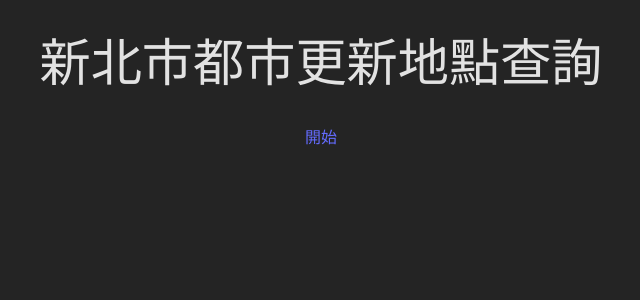
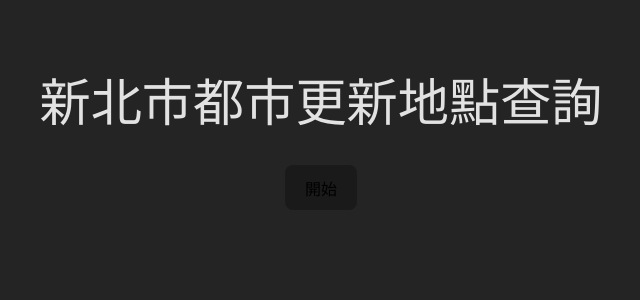
Before and after one commit to shawn70020/map-project, a Vue app: page / in a window 1280 px wide. Shown: the top 300 px of the page, without its empty margins (319-959 px from the left). Built offline with nearby package versions, Linux system fonts and the light colour scheme.

Commit message:
樣式調整

```diff
--- a/src/components/callback-go.vue
+++ b/src/components/callback-go.vue
@@ -27,7 +27,7 @@
 
       if (credential) {
         try {
-          const userObject = jwtDecode(credential); // 使用 jwt_decode 函數解碼憑證
+          const userObject = jwtDecode(credential);
           userData.value = {
             name: userObject.name,
             email: userObject.email,
--- a/src/router/index.js
+++ b/src/router/index.js
@@ -19,19 +19,19 @@
         path: '/location',
         name: 'location',
         component: LocationView,
-        // beforeEnter: (to, from, next) => {
-        //     const isFbLogin = Cookies.get('fbData');
-        //     const isGoogleLogin = Cookies.get('googleData');
+        beforeEnter: (to, from, next) => {
+            const isFbLogin = Cookies.get('fbData');
+            const isGoogleLogin = Cookies.get('googleData');
 
-        //     // 檢查是否已經登入 Google 和 Facebook
-        //     if (!isFbLogin || !isGoogleLogin) {
-        //       // 如果未登入，重定向到登入頁面
-        //       next({ path: '/login' });
-        //     } else {
-        //       // 已登入，允許導航
-        //       next();
-        //     }
-        //   },
+            // 檢查是否已經登入 Google 和 Facebook
+            if (!isFbLogin || !isGoogleLogin) {
+              // 如果未登入，重定向到登入頁面
+              next({ path: '/login' });
+            } else {
+              // 已登入，允許導航
+              next();
+            }
+          },
     },
     {
         path: '/login',
--- a/src/views/home.vue
+++ b/src/views/home.vue
@@ -1,19 +1,27 @@
 <template>
   <div class="container">
     <h1>新北市都市更新地點查詢</h1>
-  <router-link to="/location" tag="button">
-    開始
-  </router-link>
+    <button @click="toLocation">開始</button>
   </div>
 </template>
 
 <script>
+import { useRouter } from "vue-router";
 export default {
-  name: "home",
+  setup() {
+    const router = useRouter();
+    const toLocation = () => {
+      router.push("/location");
+    };
+    return {
+      toLocation,
+    };
+  },
 };
 </script>
 <style scoped>
-.container{
-  text-align:center
+.container {
+  text-align: center;
+  padding-top:2rem;
 }
 </style>
```
